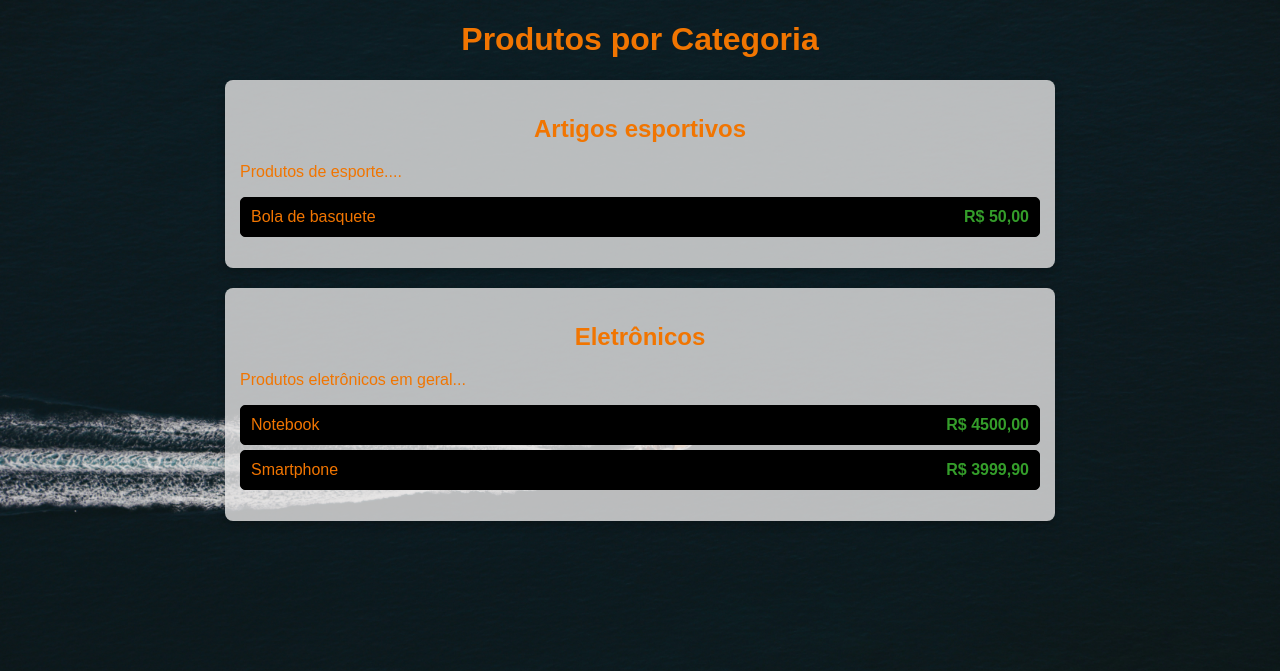
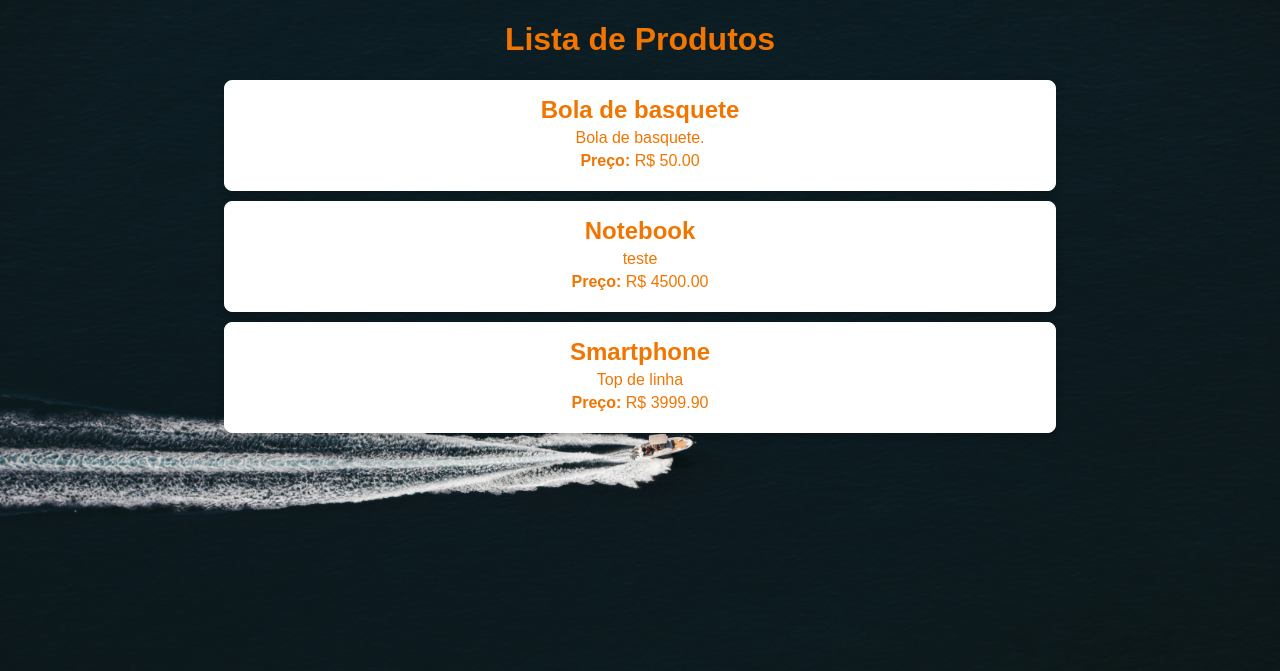
Before and after one commit to RaphaelLins6/ProjetoDjangoModels, a Django app: page /produtos/ in a window 1280 px wide. Shown: the top 671 px of the page. Run offline with Django 5.2, Linux system fonts and the light colour scheme; data comes from the database, SQL or seed files in the repository.

Commit message:
Refactor product listing views and templates; add dynamic category view

```diff
--- a/blog/views.py
+++ b/blog/views.py
@@ -5,9 +5,9 @@
 # Create your views here.
 
 def listar_produtos(request):
-    categorias = Categoria.objects.prefetch_related('produtos').all()  # Certifique-se de usar o related_name correto
-    return render(request, 'blog/listar_produtos.html', {'categorias': categorias})
+    produtos = Produto.objects.all()  # Busca todos os produtos no banco de dados
+    return render(request, 'blog/listar_produtos.html', {'produtos': produtos})
 
 def produtos_por_categoria(request):
     categorias = Categoria.objects.prefetch_related('produtos').all()
-    return render(request, 'catalogo/lista_por_categoria.html', {'categorias': categorias})
+    return render(request, 'blog/produtos_por_categoria', {'categorias': categorias})
--- a/personal_blog/urls.py
+++ b/personal_blog/urls.py
@@ -21,4 +21,5 @@ from blog import views
 urlpatterns = [
     path('admin/', admin.site.urls),
     path('produtos/', views.listar_produtos, name='listar_produtos'),
+    path('produtos/categorias/', views.produtos_por_categoria, name='produtos_por_categoria'),
 ]
--- a/templates/blog/listar_produtos.html
+++ b/templates/blog/listar_produtos.html
@@ -3,10 +3,9 @@
 <head>
     <meta charset="UTF-8">
     <meta name="viewport" content="width=device-width, initial-scale=1.0">
-    <title>Produtos por Categoria</title>
+    <title>Lista de Produtos</title>
     {% load static %}
     <style>
-        /* Estilo geral */
         body {
             font-family: Arial, sans-serif;
             background-image: url("{% static 'imagens/BackgroundDjango.jpg' %}");
@@ -21,68 +20,41 @@
             color: #f17501;
         }
 
-        .categoria {
-            background-color: rgba(230, 229, 229, 0.8);
-            margin: 20px auto;
+        .produto {
+            margin: 10px auto;
             padding: 15px;
+            border: 1px solid #ffffff;
             border-radius: 8px;
             max-width: 800px;
+            background-color: #ffffff;
             box-shadow: 0 4px 8px rgba(0, 0, 0, 0.2);
+            text-align: center;
+            color: #f17501;
         }
 
-        ul {
-            list-style-type: none;
-            padding: 0;
+        .produto h2 {
+            margin: 0;
+            text-align: center;
+            color: #f17501;
         }
 
-        li {
-            padding: 10px;
+        .produto p {
             margin: 5px 0;
-            background-color: #000000;
-            border: 1px solid #000000;
-            border-radius: 5px;
-            display: flex;
-            justify-content: space-between;
-            align-items: center;
+            text-align: center;
+            color: #f17501;
         }
 
-        li:hover {
-            background-color: #535353;
-        }
-
-        .sem-estoque {
-            color: red;
-            font-style: italic;
-        }
-
-        .preco {
-            font-weight: bold;
-            color: #349d2a;
-        }
     </style>
 </head>
 <body>
-    <h1>Produtos por Categoria</h1>
-
-    {% for categoria in categorias %}
-        <div class="categoria">
-            <h2>{{ categoria.nome }}</h2>
-            <p>{{ categoria.resumo_descricao }}</p>
-
-            {% if categoria.produtos.all %}
-                <ul>
-                    {% for produto in categoria.produtos.all %}
-                        <li>
-                            <span>{{ produto.nome }}</span>
-                            <span class="preco">{{ produto.preco_formatado }}</span>
-                            {% if not produto.tem_estoque %}
-                                <span class="sem-estoque">(sem estoque)</span>
-                            {% endif %}
-                        </li>
-                    {% endfor %}
-                </ul>
-            {% else %}
-                <p><em>Sem produtos nesta categoria.</em></p>
+    <h1>Lista de Produtos</h1>
+    {% for produto in produtos %}
+        <div class="produto">
+            <h2>{{ produto.nome }}</h2>
+            <p>{{ produto.descricao }}</p>
+            <p><strong>Preço:</strong> R$ {{ produto.preco }}</p>
+            {% if not produto.tem_estoque %}
+                <p><em>Sem estoque</em></p>
             {% endif %}
         </div>
     {% endfor %}
```
Also changed, not shown: readme.md, 1 other file.
